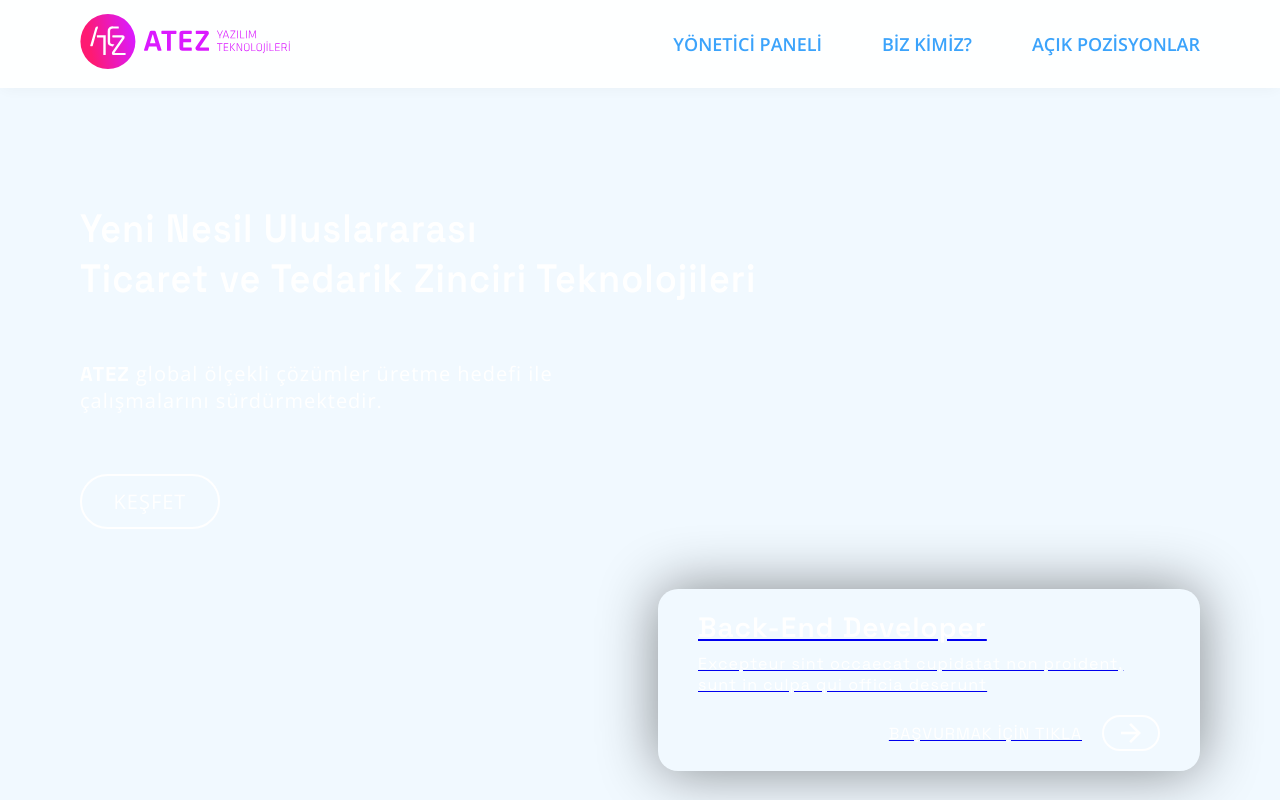
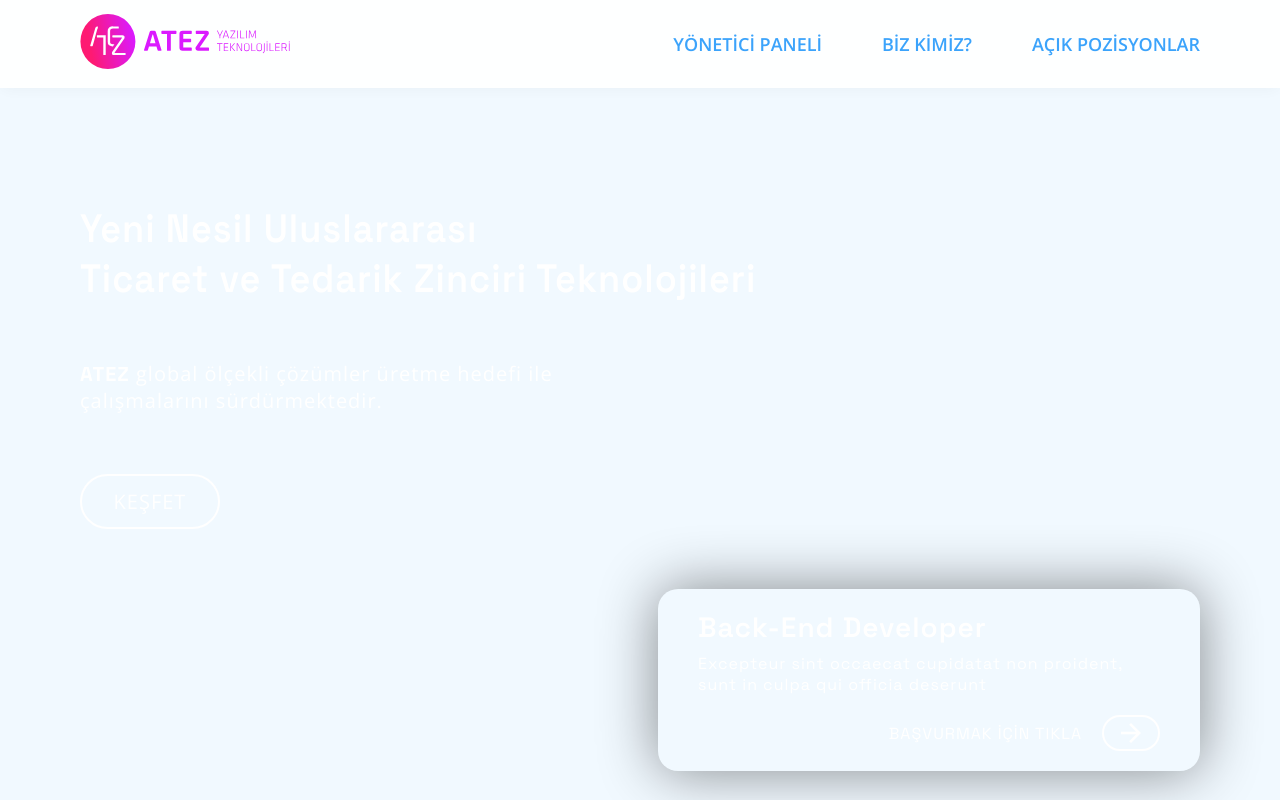
Before and after one commit to yusufarsln98/atez-homepage, a Next.js app: page / in a window 1280 px wide. Shown: the top 800 px of the page. Built offline with nearby package versions, Linux system fonts and the light colour scheme.

Commit message:
bug fixed

```diff
--- a/components/home/Home.js
+++ b/components/home/Home.js
@@ -29,14 +29,21 @@ const Home = () => {
               <button className={styles.whoWeAreButton}>KEŞFET</button>
             </AnchorLink>
           </div>
-          <AnchorLink href="#acik-pozisyonlar">
           <div className={styles.jobCardContainer}>
             <div className={styles.jobCard}>
               <h1>{selectedPosition.position}</h1>
               <p>{selectedPosition.title}</p>
               <div className={styles.jobCardButtonContainer}>
-                  <>BAŞVURMAK İÇİN TIKLA</>
-                  <button>
+                <label
+                  htmlFor="jobCardButton"
+                  style={{
+                    cursor: "pointer",
+                  }}
+                >
+                  BAŞVURMAK İÇİN TIKLA
+                </label>
+                <AnchorLink href="#acik-pozisyonlar">
+                  <button id="jobCardButton">
                     <Image
                       src="/icons/RightWhite.svg"
                       alt="arrow-right"
@@ -44,10 +51,10 @@ const Home = () => {
                       height={20}
                     />
                   </button>
+                </AnchorLink>
               </div>
             </div>
           </div>
-          </AnchorLink>
         </div>
       </div>
     </div>
--- a/styles/_macros.scss
+++ b/styles/_macros.scss
@@ -37,7 +37,3 @@ $card-width: 542px;
   backdrop-filter: blur(50px);
   -webkit-backdrop-filter: blur(50px);
 }
-
-@mixin bug-border {
-  border: 2px solid red;
-}
```
Lines whose indentation alone changed are shown as unchanged.
